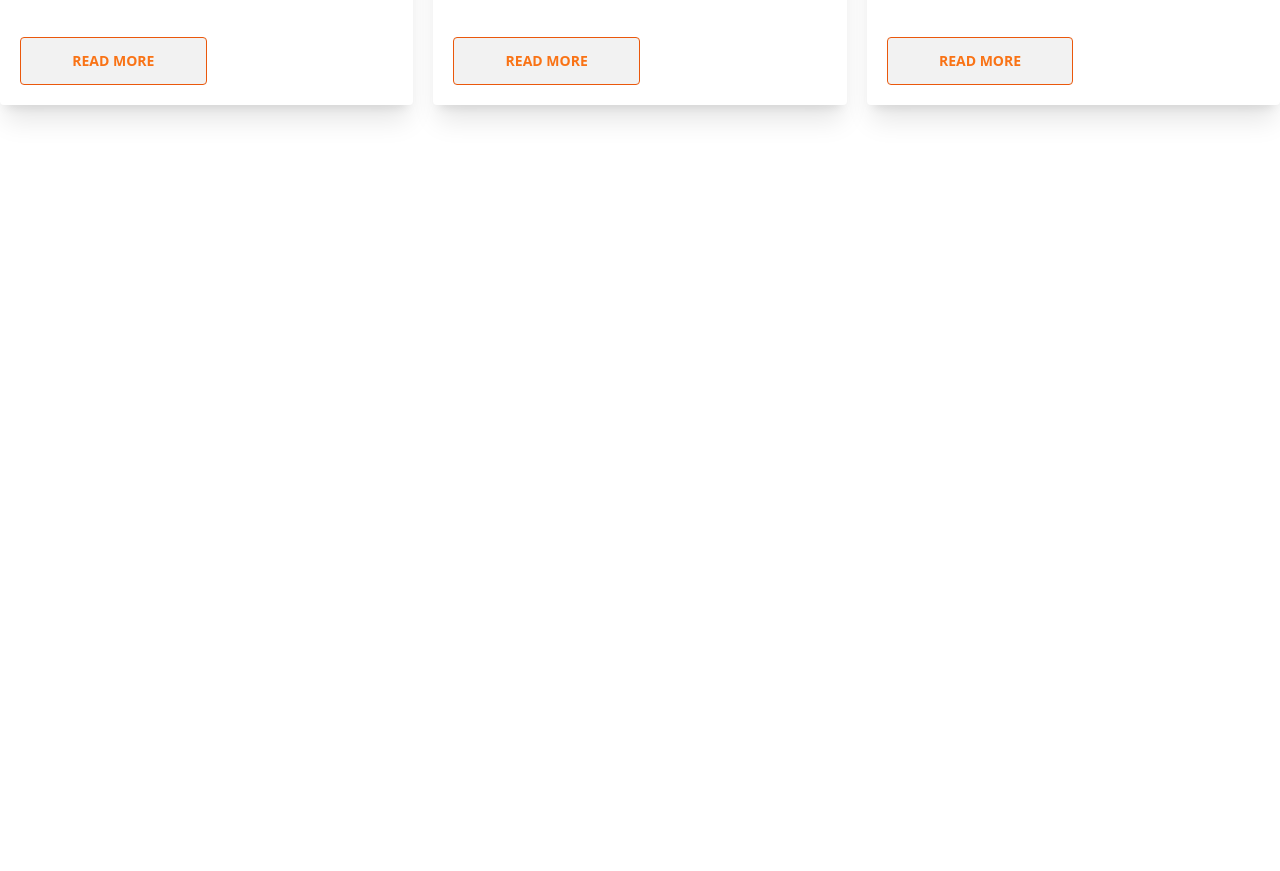
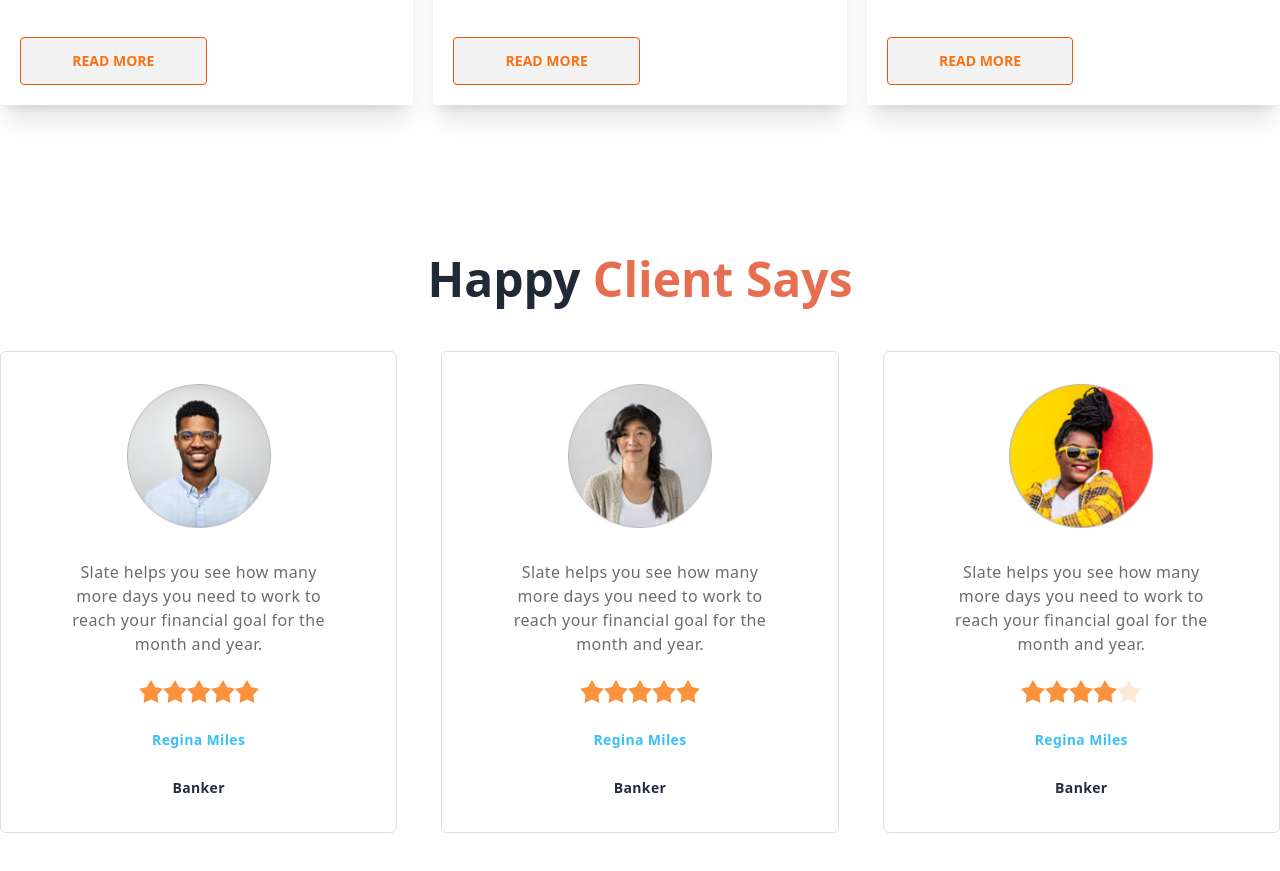
Before and after one commit to sazzadshakhbd/biker-zone-daisyui, a plain HTML site: page index.html in a window 1280 px wide. Shown: the part 1903-2774 px from the top of the page. Before the commit the page ends 2158 px from the top, so only its background shows below. Drawn offline with nearby package versions, Linux system fonts and the light colour scheme.

Commit message:
add happy client review section with responsive

```diff
--- a/index.html
+++ b/index.html
@@ -210,6 +210,73 @@
             </div>
         </div>
         <!-- Happy Clients -->
+        <section class="mb-[130px]">
+            <div class="mb-13">
+                <h3 class="text-5xl mb-12 font-semibold text-center">Happy <span class="text-bike-primary">Client Says</span></h3>
+            </div>
+            <div class="grid lg:grid-cols-3 gap-11 md:grid-cols-2 grid-cols-1">
+                <div class="card rounded-md pt-8  px-9 border border-[#DEDEDE]">
+                    <figure>
+                      <img src="/images/others/user-1.png" alt="Shoes" class="rounded-xl w-36" />
+                    </figure>
+                    <div class="card-body items-center text-center space-y-4">
+                      <p class="text-[#6C6C6C] leading-6 tracking-wide text-[16px]">Slate helps you see how
+                        many more days you need
+                        to work to reach your financial
+                        goal for the month and year.</p>
+                        <div class="rating">
+                            <input type="radio" name="rating-2" class="mask mask-star-2 bg-orange-400" />
+                            <input type="radio" name="rating-2" class="mask mask-star-2 bg-orange-400" />
+                            <input type="radio" name="rating-2" class="mask mask-star-2 bg-orange-400" />
+                            <input type="radio" name="rating-2" class="mask mask-star-2 bg-orange-400" checked />
+                            <input type="radio" name="rating-2" class="mask mask-star-2 bg-orange-400" />
+                        </div>
+                        <h3 class="font-semibold text-sm leading-6 tracking-wide text-info">Regina Miles</h3>
+                        <h4 class="text-[#252B42] text-sm font-semibold leading-6 tracking-wide">Banker</h4>
+                    </div>
+                </div>
+                <div class="card rounded-md pt-8  px-9 border border-[#DEDEDE]">
+                    <figure>
+                      <img src="/images/others/user-2.png" alt="Shoes" class="rounded-xl w-36" />
+                    </figure>
+                    <div class="card-body items-center text-center space-y-4">
+                      <p class="text-[#6C6C6C] leading-6 tracking-wide text-[16px]">Slate helps you see how
+                        many more days you need
+                        to work to reach your financial
+                        goal for the month and year.</p>
+                        <div class="rating">
+                            <input type="radio" name="rating-2" class="mask mask-star-2 bg-orange-400" />
+                            <input type="radio" name="rating-2" class="mask mask-star-2 bg-orange-400" />
+                            <input type="radio" name="rating-2" class="mask mask-star-2 bg-orange-400" />
+                            <input type="radio" name="rating-2" class="mask mask-star-2 bg-orange-400" checked />
+                            <input type="radio" name="rating-2" class="mask mask-star-2 bg-orange-400" />
+                        </div>
+                        <h3 class="font-semibold text-sm leading-6 tracking-wide text-info">Regina Miles</h3>
+                        <h4 class="text-[#252B42] text-sm font-semibold leading-6 tracking-wide">Banker</h4>
+                    </div>
+                </div>
+                <div class="card rounded-md pt-8  px-9 border border-[#DEDEDE]">
+                    <figure>
+                      <img src="/images/others/user-3.png" alt="Shoes" class="rounded-xl w-36" />
+                    </figure>
+                    <div class="card-body items-center text-center space-y-4">
+                      <p class="text-[#6C6C6C] leading-6 tracking-wide text-[16px]">Slate helps you see how
+                        many more days you need
+                        to work to reach your financial
+                        goal for the month and year.</p>
+                        <div class="rating">
+                            <input type="radio" name="rating-2" class="mask mask-star-2 bg-orange-400" />
+                            <input type="radio" name="rating-2" class="mask mask-star-2 bg-orange-400" />
+                            <input type="radio" name="rating-2" class="mask mask-star-2 bg-orange-400" />
+                            <input type="radio" name="rating-2" class="mask mask-star-2 bg-orange-400" checked />
+                            <input type="radio" name="rating-2" class="mask mask-star-2 bg-orange-400" />
+                        </div>
+                        <h3 class="font-semibold text-sm leading-6 tracking-wide text-info">Regina Miles</h3>
+                        <h4 class="text-[#252B42] text-sm font-semibold leading-6 tracking-wide">Banker</h4>
+                    </div>
+                </div>
+            </div>
+        </section>
     </main>
     <footer></footer>
 </body>
```
